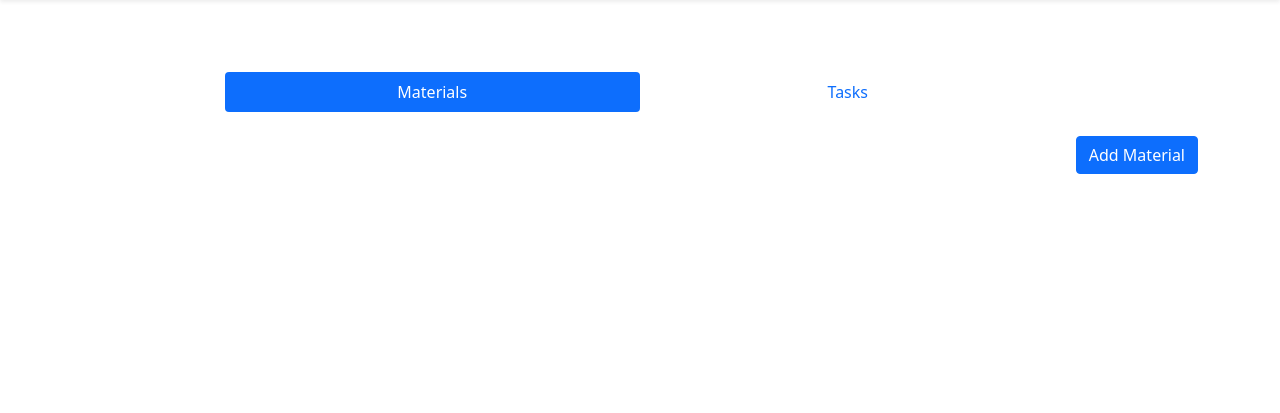
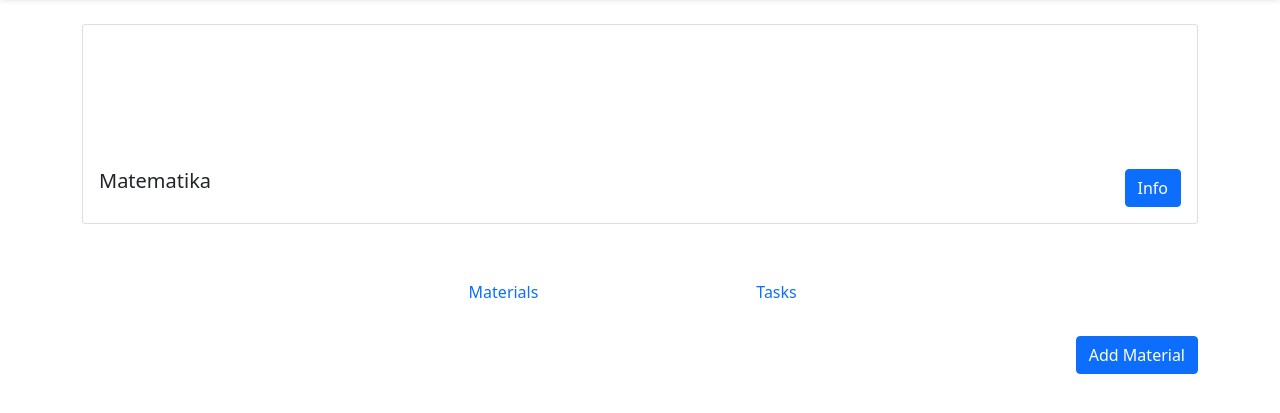
Before and after one commit to purwasadr/capstone, a Django app: page /1/materials in a window 1280 px wide. Shown: the part 56-469 px from the top of the page. Run offline with Django 4.2, Linux system fonts and the light colour scheme; the visitor is signed in with stand-in values (Sample User, id 1); data that the repository does not hold is empty; parts of the project's set-up code (start-up, migrations or seed data) failed here and were passed over.

Commit message:
Add comment funtionality and add card header

```diff
--- a/classroom/templates/classroom/materials.html
+++ b/classroom/templates/classroom/materials.html
@@ -1,31 +1,67 @@
 {% extends 'classroom/layout.html' %}
 {% block body %}
 
-    <div class="row justify-content-center">
-        <div class="col-md-9">
-            <ul class="nav nav-pills nav-justified mt-5 mb-4">
-                <li class="nav-item">
-                <a class="nav-link active" aria-current="page" href="#">Materials</a>
-                </li>
-                <li class="nav-item">
-                <a class="nav-link" href="#">Tasks</a>
-                </li>
-            </ul>
+    <div class="card" style="height: 200px">
+        <div class="card-body d-flex justify-content-end flex-column">
+            <div class="d-flex justify-space-between">
+                <div class="cart-title h5 me-auto d-inline-block">
+                    Matematika
+                </div>
+                <button class="btn btn-primary ms-auto">Info</button>
+            </div>
         </div>
     </div>
 
+    {% include 'classroom/nav-room.html' %}
 
     <div class="d-flex justify-content-end mb-3">
-        <a href="{% url 'add-room' %}" class="btn btn-primary">Add Material</a>
+        <a href="{% url 'add-material' room_id %}" class="btn btn-primary">Add Material</a>
     </div>
 
     {% for material in materials %}
-        <div class="card mb-3">
+        <div id="material-{{ material.id }}" class="card-material card mb-3">
             <div class="card-body">
-                <div class="cart-title">{{ room.name }}</div>
-                <a class="stretched-link" href=""></a>
+                <div class="card-title"><span class="fw-medium">{{ material.title }}</span> <span class="small">{{ material.created_at|timesince }} ago</span></div>
+                <div class="card-text mb-4" style="white-space: pre-line;">{{ material.description }}</div>
+                <div class="row gx-2">
+                    {% for material_file in material.files.all %}
+                        <div class="col-auto">
+                            <div class="card" style="width: 120px;">
+                                <div class="card-body">
+                                    <div class="d-flex justify-content-center">
+                                        <svg xmlns="http://www.w3.org/2000/svg" class="px-3 mb-2"  fill="currentColor" viewBox="0 0 16 16">
+                                            <path d="M14 4.5V14a2 2 0 0 1-2 2H4a2 2 0 0 1-2-2V2a2 2 0 0 1 2-2h5.5L14 4.5zm-3 0A1.5 1.5 0 0 1 9.5 3V1H4a1 1 0 0 0-1 1v12a1 1 0 0 0 1 1h8a1 1 0 0 0 1-1V4.5h-2z"/>
+                                        </svg>
+                                    </div>
+                                    <div class="line-clamp-2 small">{{ material_file.filename }}</div>
+                                </div>
+                                <a href="{% url 'material-file' material_file.id %}" class="stretched-link"></a>
+                            </div>
+
+                        </div>
+                    {% empty %}
+                    {% endfor %}
+                </div>
+            </div>
+            <div class="comments-parent card-footer bg-transparent pt-3" data-comment-expand="false">
+                <button class="comment-expand-toogle btn">Show all</button>
+                <div class="comments">
+                    {% for comment in material.get_comments_lastest_3_items %}
+                        {% include 'classroom/comment.html' %}
+                    {% empty %}
+                    {% endfor %}
+                </div>
+
+            </div>
+            <div class="card-footer bg-transparent px-1">
+                <div class="d-flex">
+                    <input class="comment-input form-comment" type="text" placeholder="Type comment here...">
+                    <input class="btn btn-sm btn-primary ms-3 comment-submit" type="submit" value="Send">
+                </div>
             </div>
         </div>
     {% empty %}
     {% endfor %}
+
+    <div id="page-data" data-room-id="{{ room_id }}"></div>
 {% endblock %}
```
